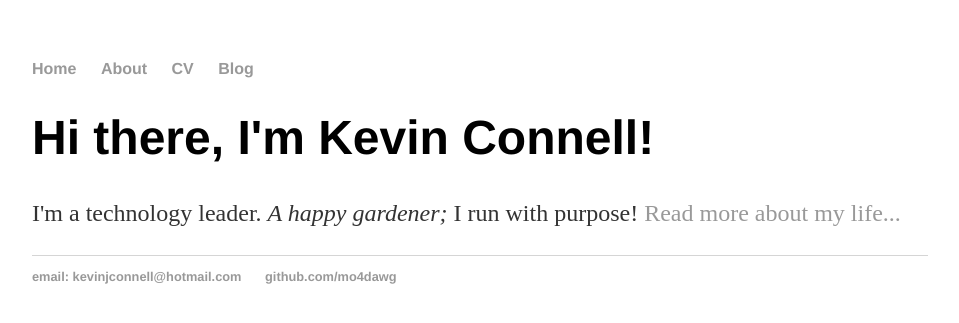
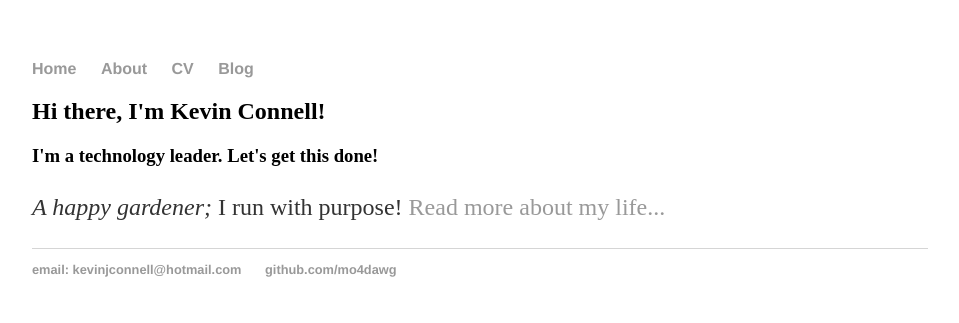
Before and after one commit to mo4dawg/mo4dawg.github.io, a Jekyll site: the page built from index.html, in a window 1280 px wide. Shown: the top 323 px of the page, without its empty margins (160-1119 px from the left). Built offline with Jekyll 4.4.1, drawn with Linux system fonts in a browser that asks for light colours.

Commit message:
Update index.html

```diff
--- a/index.html
+++ b/index.html
@@ -4,6 +4,7 @@ title: Kevin Connell, Technology Leader
 ---
 
     <div class="blurb">
-        <h1>Hi there, I'm Kevin Connell!</h1>
-		<p>I'm a technology leader. <em>A happy gardener; </em> I run with purpose!  <a href="/about">Read more about my life...</a></p>
+        <h2>Hi there, I'm Kevin Connell!</h2>
+		<h3>I'm a technology leader.  Let's get this done!</h3>
+		<p><em>A happy gardener; </em> <red></red>I run with purpose! </red> <a href="/about"> Read more about my life...</a></p>
     </div><!-- /.blurb -->
```
